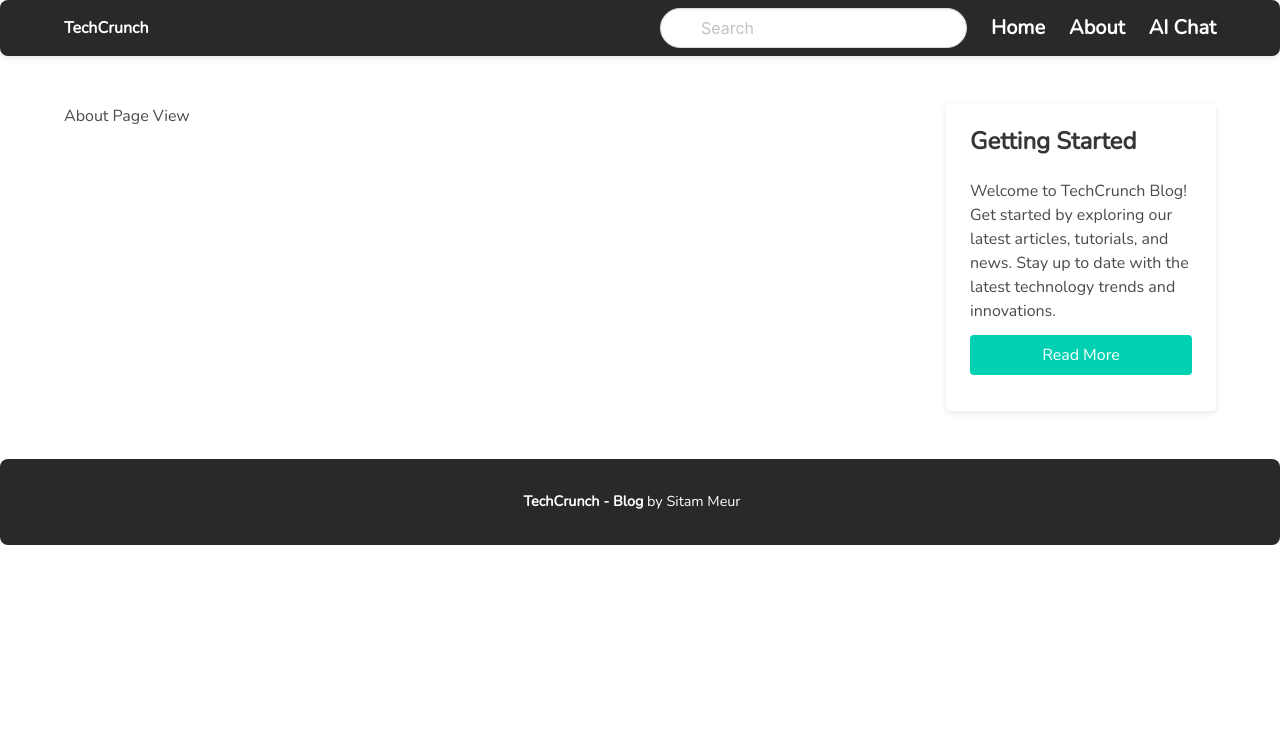
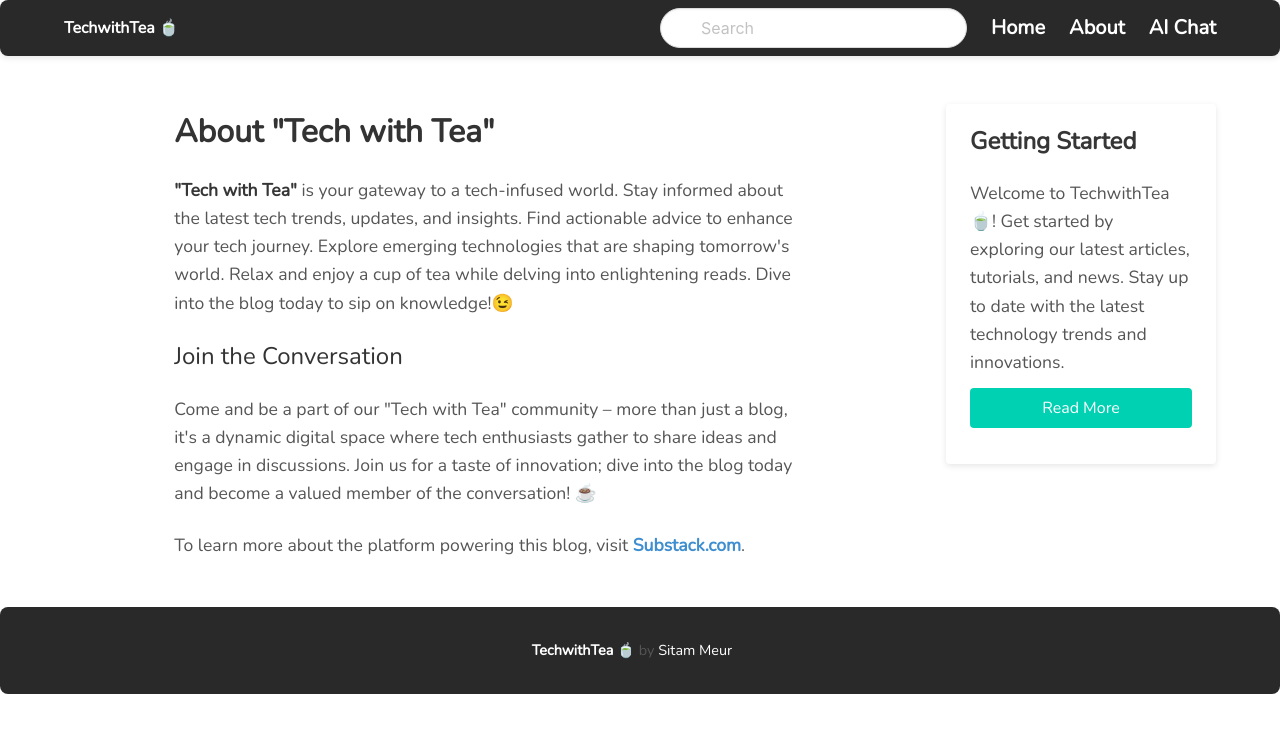
Before and after one commit to sitamgithub-MSIT/TechwithTea, a Django app: page /about/ in a window 1280 px wide. Shown: the top 733 px of the page. Run offline with Django 4.2, Linux system fonts and the light colour scheme.

Commit message:
subscription part is added

```diff
--- a/core/templates/core/about.html
+++ b/core/templates/core/about.html
@@ -2,7 +2,47 @@
 {% block title %}About | {% endblock %}
 
 {% block content %}
-    <h1>
-        About Page View
-    </h1>
+
+{% load static %}
+
+<head>
+  <link
+    rel="stylesheet"
+    type="text/css"
+    media="screen"
+    href="{% static 'styles/about.css' %}"
+  />
+</head>
+
+<div class="container">
+  <div class="columns is-centered">
+    <div class="column is-three-quarters">
+      <h1 class="help">About "Tech with Tea"</h1>
+      <p>
+        <strong>"Tech with Tea"</strong> is your gateway to a tech-infused world. Stay informed
+        about the latest tech trends, updates, and insights. Find actionable
+        advice to enhance your tech journey. Explore emerging technologies that
+        are shaping tomorrow's world. Relax and enjoy a cup of tea while delving
+        into enlightening reads. Dive into the blog today to sip on knowledge!😉
+      </p>
+      <br />
+      <h2 class="subtitle">Join the Conversation</h2>
+      <p>
+        Come and be a part of our "Tech with Tea" community – more than just a
+        blog, it's a dynamic digital space where tech enthusiasts gather to
+        share ideas and engage in discussions. Join us for a taste of
+        innovation; dive into the blog today and become a valued member of the
+        conversation! ☕
+      </p>
+      <br />
+      <p>
+        To learn more about the platform powering this blog, visit
+        <a href="https://substack.com" class="has-text-info"
+          ><strong>Substack.com</strong></a
+        >.
+      </p>
+    </div>
+  </div>
+</div>
+
 {% endblock %}
--- a/core/templates/core/base.html
+++ b/core/templates/core/base.html
@@ -5,7 +5,7 @@
 <head>
   <meta charset="UTF-8" />
   <meta name="viewport" content="width=device-width, initial-scale=1.0" />
-  <title>{% block title %} {% endblock %} TechCrunch</title>
+  <title>{% block title %} {% endblock %} TechwithTea 🍵</title>
   <link rel="stylesheet" href="https://cdn.jsdelivr.net/npm/bulma@0.9.4/css/bulma.min.css" />
   <link rel="stylesheet" type="text/css" media="screen" href="{% static 'styles/base.css' %}" />
   <!-- <link
@@ -22,7 +22,7 @@
     <div class="container">
       <div class="navbar-brand">
         <a class="navbar-item" href="{% url 'frontpageview' %}">
-          <strong>TechCrunch</strong>
+          <strong>TechwithTea 🍵</strong>
         </a>
         <span class="navbar-burger burger" data-target="navbarMenu">
           <span></span>
@@ -63,7 +63,7 @@
             <div class="card-content">
               <h3 class="title is-4">Getting Started</h3>
               <p>
-                Welcome to TechCrunch Blog! Get started by exploring our
+                Welcome to TechwithTea 🍵! Get started by exploring our
                 latest articles, tutorials, and news. Stay up to date with the
                 latest technology trends and innovations.
               </p>
@@ -78,8 +78,8 @@
   <footer class="footer">
     <div class="content has-text-centered">
       <p>
-        <strong>TechCrunch - Blog</strong> by
-        <a href="https://www.linkedin.com/in/sitammeur/">Sitam Meur</a>
+        <strong>TechwithTea 🍵</strong> by
+        <a href="https://github.com/sitamgithub-MSIT">Sitam Meur</a>
       </p>
     </div>
   </footer>
--- /dev/null
+++ b/static/styles/about.css
@@ -0,0 +1,46 @@
+/* Custom CSS for About Page */
+
+  .help {
+    font-size: 2rem;
+    font-weight: bold;
+    color: #333; /* dark gray */
+    margin-bottom: 20px;
+  }
+
+  .subtitle {
+    font-size: 1.5rem;
+    color: #333; /* dark gray */
+  }
+
+  .has-text-weight-semibold {
+    font-weight: 600;
+  }
+
+  .has-text-info {
+    color: #3273dc; /* blue */
+  }
+
+  /* Text Content Styling */
+  p {
+    font-size: 1.1rem;
+    line-height: 1.6;
+    color: #555; /* dark gray */
+  }
+
+  /* Link Styling */
+  a {
+    color: #3273dc; /* blue */
+    text-decoration: none;
+    transition: color 0.3s ease;
+  }
+
+  a:hover {
+    color: #1d5bbf; /* darker blue on hover */
+  }
+
+  /* Responsive CSS */
+  @media screen and (max-width: 768px) {
+    .column.is-three-quarters {
+      width: 100%;
+    }
+  }
```
Also changed, not shown: core/templates/core/frontpage.html (+15 -24 lines), static/styles/frontpage.css (+15 -2 lines).
